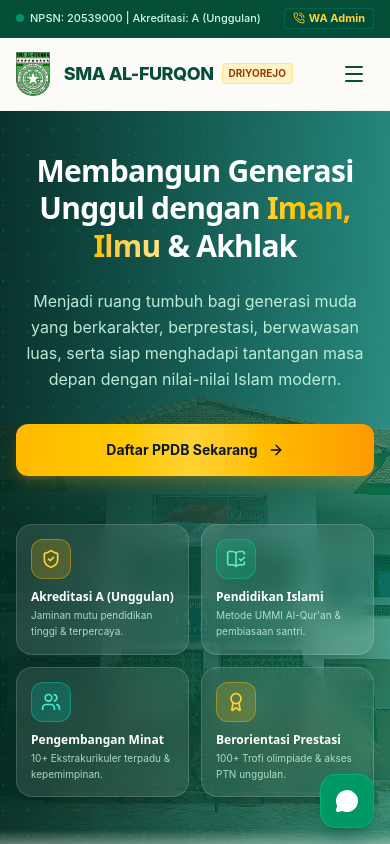
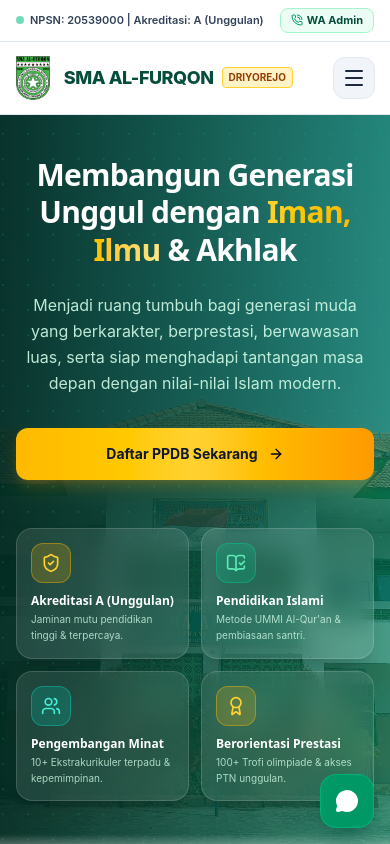
Before and after one commit to prayoga23/Website-SMA-Al-Furqon-Driyorejo, a Next.js app: page / in a window 390 px wide. Shown: the top 844 px of the page. Built offline with nearby package versions, Linux system fonts and the light colour scheme.

Commit message:
fix: make entire navbar pure white on mobile and desktop

```diff
--- a/src/components/navbar.tsx
+++ b/src/components/navbar.tsx
@@ -7,24 +7,14 @@ import {
   Menu,
   X,
   ChevronDown,
-  Sun,
-  Moon,
-  GraduationCap,
-  Sparkles,
   PhoneCall,
-  Calendar,
-  BookOpen,
-  Award,
-  Users,
-  Image as ImageIcon,
-  FileText,
   UserRoundPlus,
 } from "lucide-react";
 import { useData } from "@/context/data-context";
 
 export const Navbar: React.FC = () => {
   const pathname = usePathname();
-  const { schoolInfo, darkMode, setDarkMode } = useData();
+  const { schoolInfo } = useData();
   const [isScrolled, setIsScrolled] = useState(false);
   const [mobileMenuOpen, setMobileMenuOpen] = useState(false);
   const [activeDropdown, setActiveDropdown] = useState<string | null>(null);
@@ -92,18 +82,18 @@ export const Navbar: React.FC = () => {
 
   return (
     <>
-      {/* Top Banner Contact Strip */}
-      <div className="bg-[#044E38] text-emerald-100 text-xs py-2 border-b border-emerald-800/60 transition-colors">
+      {/* Top Banner Contact Strip (Clean White) */}
+      <div className="bg-white text-slate-700 text-xs py-2 border-b border-slate-200">
         <div className="max-w-[92rem] mx-auto px-4 sm:px-8 lg:px-12">
           {/* Desktop & Tablet Layout (sm and up) */}
           <div className="hidden sm:flex justify-between items-center gap-4">
             <div className="flex items-center gap-3.5 flex-wrap">
-              <span className="flex items-center gap-1.5 font-medium shrink-0">
-                <span className="inline-block w-2 h-2 rounded-full bg-emerald-400 animate-pulse"></span>
+              <span className="flex items-center gap-1.5 font-medium shrink-0 text-slate-700">
+                <span className="inline-block w-2 h-2 rounded-full bg-emerald-500 animate-pulse"></span>
                 NPSN: {schoolInfo.npsn} | Akreditasi: {schoolInfo.accreditation}
               </span>
-              <span className="hidden md:inline text-emerald-600">|</span>
-              <span className="hidden md:inline truncate max-w-md">{schoolInfo.address}</span>
+              <span className="hidden md:inline text-slate-300">|</span>
+              <span className="hidden md:inline truncate max-w-md text-slate-500">{schoolInfo.address}</span>
             </div>
 
             <div className="flex items-center gap-4 shrink-2">
@@ -111,9 +101,9 @@ export const Navbar: React.FC = () => {
                 href={`https://wa.me/${schoolInfo.whatsapp}?text=Halo%20Admin%20SMA%20Al-Furqon,%20saya%20ingin%20bertanya%20informasi%20PPDB`}
                 target="_blank"
                 rel="noreferrer"
-                className="hover:text-amber-300 transition-colors flex items-center gap-1.5 font-medium"
+                className="text-[#064E3B] hover:text-emerald-700 transition-colors flex items-center gap-1.5 font-bold bg-emerald-50 px-2.5 py-1 rounded-lg border border-emerald-200"
               >
-                <PhoneCall className="w-3.5 h-3.5 text-amber-400" />
+                <PhoneCall className="w-3.5 h-3.5 text-emerald-600" />
                 <span>WA Admin: +{schoolInfo.whatsapp}</span>
               </a>
             </div>
@@ -121,29 +111,28 @@ export const Navbar: React.FC = () => {
 
           {/* Mobile Phone Layout (< sm) */}
           <div className="flex sm:hidden justify-between items-center gap-2 text-[11px]">
-            <span className="flex items-center gap-1.5 font-medium truncate">
-              <span className="inline-block w-2 h-2 rounded-full bg-emerald-400 animate-pulse shrink-0"></span>
+            <span className="flex items-center gap-1.5 font-semibold text-slate-700 truncate">
+              <span className="inline-block w-2 h-2 rounded-full bg-emerald-500 animate-pulse shrink-0"></span>
               <span className="truncate">NPSN: {schoolInfo.npsn} | Akreditasi: {schoolInfo.accreditation}</span>
             </span>
             <a
               href={`https://wa.me/${schoolInfo.whatsapp}?text=Halo%20Admin%20SMA%20Al-Furqon,%20saya%20ingin%20bertanya%20informasi%20PPDB`}
               target="_blank"
               rel="noreferrer"
-              className="hover:text-amber-300 transition-colors flex items-center gap-1 font-bold shrink-0 bg-emerald-900/80 px-2 py-0.5 rounded border border-emerald-700/60 text-amber-300"
+              className="flex items-center gap-1 font-bold shrink-0 bg-emerald-50 px-2.5 py-1 rounded-lg border border-emerald-200 text-[#064E3B] hover:bg-emerald-100 transition-colors"
             >
-              <PhoneCall className="w-3 h-3 text-amber-400" />
+              <PhoneCall className="w-3 h-3 text-emerald-600" />
               <span>WA Admin</span>
             </a>
           </div>
         </div>
       </div>
 
-      {/* Main Sticky Navbar */}
+      {/* Main Sticky Navbar (Clean White) */}
       <header
-        className={`sticky top-0 z-50 transition-all duration-300 ${isScrolled
-          ? "bg-white/95 dark:bg-[#081612]/95 backdrop-blur-md shadow-lg border-b border-slate-200/80 dark:border-emerald-900/40 py-2.5"
-          : "bg-[#FDFBF7] dark:bg-[#081612] border-b border-slate-100 dark:border-emerald-950 py-3.5"
-          }`}
+        className={`sticky top-0 z-50 bg-white transition-all duration-300 border-b border-slate-200 ${
+          isScrolled ? "shadow-md py-2.5" : "py-3.5"
+        }`}
       >
         <div className="max-w-[92rem] mx-auto px-4 sm:px-8 lg:px-12 flex items-center justify-between gap-6">
           {/* Logo Brand */}
@@ -155,14 +144,14 @@ export const Navbar: React.FC = () => {
             />
             <div>
               <div className="flex items-center gap-2">
-                <span className="font-extrabold text-lg sm:text-xl tracking-tight text-[#064E3B] dark:text-emerald-400 font-heading">
+                <span className="font-extrabold text-lg sm:text-xl tracking-tight text-[#064E3B] font-heading">
                   SMA AL-FURQON
                 </span>
-                <span className="bg-amber-100 dark:bg-amber-950/60 text-amber-800 dark:text-amber-300 text-[10px] font-bold px-1.5 py-0.5 rounded border border-amber-300/40">
+                <span className="bg-amber-100 text-amber-800 text-[10px] font-bold px-1.5 py-0.5 rounded border border-amber-300">
                   DRIYOREJO
                 </span>
               </div>
-              <p className="text-[11px] text-slate-500 dark:text-slate-400 font-medium hidden sm:block">
+              <p className="text-[11px] text-slate-500 font-medium hidden sm:block">
                 Pondok Pesantren Al - Furqon Driyorejo Gresik
               </p>
             </div>
@@ -176,22 +165,23 @@ export const Navbar: React.FC = () => {
                 return (
                   <div key={link.name} className="relative group">
                     <button
-                      className={`flex items-center gap-1 px-3 py-2 text-sm font-semibold rounded-lg transition-colors ${isActive
-                        ? "text-[#047857] dark:text-emerald-400 bg-emerald-50 dark:bg-emerald-950/60"
-                        : "text-slate-700 dark:text-slate-200 hover:text-[#047857] dark:hover:text-emerald-400 hover:bg-slate-100/60 dark:hover:bg-emerald-950/30"
-                        }`}
+                      className={`flex items-center gap-1 px-3 py-2 text-sm font-semibold rounded-lg transition-colors ${
+                        isActive
+                          ? "text-[#047857] bg-emerald-50"
+                          : "text-slate-700 hover:text-[#047857] hover:bg-slate-100"
+                      }`}
                     >
                       {link.name}
                       <ChevronDown className="w-4 h-4 text-slate-400 group-hover:rotate-180 transition-transform duration-200" />
                     </button>
                     {/* Dropdown Menu */}
                     <div className="absolute left-0 top-full pt-2 w-56 opacity-0 translate-y-2 pointer-events-none group-hover:opacity-100 group-hover:translate-y-0 group-hover:pointer-events-auto transition-all duration-200 z-50">
-                      <div className="bg-white dark:bg-[#0E241E] rounded-xl shadow-xl border border-slate-100 dark:border-emerald-900/60 p-2 space-y-1">
+                      <div className="bg-white rounded-xl shadow-xl border border-slate-200 p-2 space-y-1">
                         {link.dropdown.map((sub) => (
                           <Link
                             key={sub.name}
                             href={sub.href}
-                            className="block px-3 py-2 text-xs font-semibold text-slate-700 dark:text-slate-200 hover:bg-emerald-50 dark:hover:bg-emerald-900/50 hover:text-[#047857] dark:hover:text-emerald-300 rounded-lg transition-colors"
+                            className="block px-3 py-2 text-xs font-semibold text-slate-700 hover:bg-emerald-50 hover:text-[#047857] rounded-lg transition-colors"
                           >
                             {sub.name}
                           </Link>
@@ -205,10 +195,11 @@ export const Navbar: React.FC = () => {
                 <Link
                   key={link.name}
                   href={link.href}
-                  className={`px-3 py-2 text-sm font-semibold rounded-lg transition-colors ${isActive
-                    ? "text-[#047857] dark:text-emerald-400 bg-emerald-50 dark:bg-emerald-950/60 font-bold"
-                    : "text-slate-700 dark:text-slate-200 hover:text-[#047857] dark:hover:text-emerald-400 hover:bg-slate-100/60 dark:hover:bg-emerald-950/30"
-                    }`}
+                  className={`px-3 py-2 text-sm font-semibold rounded-lg transition-colors ${
+                    isActive
+                      ? "text-[#047857] bg-emerald-50 font-bold"
+                      : "text-slate-700 hover:text-[#047857] hover:bg-slate-100"
+                  }`}
                 >
                   {link.name}
                 </Link>
@@ -218,55 +209,54 @@ export const Navbar: React.FC = () => {
 
           {/* Desktop Right Action Buttons */}
           <div className="hidden lg:flex items-center gap-1 shrink-0">
-
             {/* PPDB Button */}
             <Link
               href="/ppdb"
-              className="relative inline-flex items-center gap-2 px-5 py-2.5 rounded-xl font-bold text-xs text-white bg-gradient-to-r from-[#064E3B] via-[#047857] to-[#0D9488] hover:from-[#047857] hover:to-[#059669] shadow-md hover:shadow-emerald-900/20 active:scale-95 transition-all duration-200 group overflow-hidden border border-emerald-400/20"
+              className="relative inline-flex items-center gap-2 px-5 py-2.5 rounded-xl font-bold text-xs text-white bg-gradient-to-r from-[#064E3B] via-[#047857] to-[#0D9488] hover:from-[#047857] hover:to-[#059669] shadow-md active:scale-95 transition-all duration-200 group overflow-hidden border border-emerald-400/20"
             >
-              <UserRoundPlus className="w-4 h-4 text-amber-300 animate-spin-slow" />
+              <UserRoundPlus className="w-4 h-4 text-amber-300" />
               <span>PPDB 2026/2027</span>
             </Link>
           </div>
 
-          {/* Mobile Actions & Hamburger */}
+          {/* Mobile Hamburger Button */}
           <div className="flex items-center gap-2 lg:hidden">
             <button
               onClick={() => setMobileMenuOpen(!mobileMenuOpen)}
-              className="p-2 rounded-xl text-[#064E3B] hover:bg-emerald-50 active:scale-95 transition-all"
+              className="p-2 rounded-xl text-slate-800 bg-slate-100 hover:bg-slate-200 active:scale-95 transition-all border border-slate-200"
               aria-label="Open Menu"
             >
-              {mobileMenuOpen ? <X className="w-6 h-6" /> : <Menu className="w-6 h-6" />}
+              {mobileMenuOpen ? <X className="w-6 h-6 text-slate-800" /> : <Menu className="w-6 h-6 text-slate-800" />}
             </button>
           </div>
         </div>
       </header>
 
-      {/* Mobile Drawer Menu */}
+      {/* Mobile Drawer Menu (Pure White) */}
       {mobileMenuOpen && (
         <div className="fixed inset-0 z-50 lg:hidden">
           {/* Backdrop */}
           <div
-            className="fixed inset-0 bg-slate-900/60 backdrop-blur-sm"
+            className="fixed inset-0 bg-slate-900/50 backdrop-blur-xs"
             onClick={() => setMobileMenuOpen(false)}
           ></div>
 
-          {/* Drawer Box */}
-          <div className="fixed right-0 top-0 bottom-0 w-4/5 max-w-sm bg-white dark:bg-[#081612] shadow-2xl z-50 overflow-y-auto p-6 flex flex-col justify-between border-l border-slate-200 dark:border-emerald-900/50">
+          {/* Drawer Box (Pure White) */}
+          <div className="fixed right-0 top-0 bottom-0 w-4/5 max-w-sm bg-white shadow-2xl z-50 overflow-y-auto p-6 flex flex-col justify-between border-l border-slate-200">
             <div>
-              <div className="flex items-center justify-between pb-4 mb-4 border-b border-slate-100 dark:border-emerald-900/40">
+              <div className="flex items-center justify-between pb-4 mb-4 border-b border-slate-100">
                 <div className="flex items-center gap-2.5">
                   <img src="/logo.png" alt="Logo" className="w-9 h-9 object-contain" />
                   <div>
-                    <h3 className="font-bold text-sm text-[#064E3B] dark:text-emerald-400">
+                    <h3 className="font-bold text-sm text-[#064E3B]">
                       SMA AL-FURQON
                     </h3>
-                    <p className="text-[10px] text-slate-400">Driyorejo, Gresik</p>
+                    <p className="text-[10px] text-slate-500 font-medium">Driyorejo, Gresik</p>
                   </div>
                 </div>
                 <button
                   onClick={() => setMobileMenuOpen(false)}
-                  className="p-2 text-slate-500 hover:text-slate-800 dark:hover:text-slate-200"
+                  className="p-2 text-slate-500 hover:text-slate-800 hover:bg-slate-100 rounded-xl"
                 >
                   <X className="w-5 h-5" />
                 </button>
@@ -281,22 +271,23 @@ export const Navbar: React.FC = () => {
                       <div key={link.name} className="py-1">
                         <button
                           onClick={() => toggleDropdown(link.name)}
-                          className="w-full flex items-center justify-between px-3 py-2.5 text-sm font-semibold text-slate-700 dark:text-slate-200 rounded-lg hover:bg-slate-100 dark:hover:bg-emerald-900/40"
+                          className="w-full flex items-center justify-between px-3 py-2.5 text-sm font-bold text-slate-800 rounded-lg hover:bg-slate-100 hover:text-[#047857]"
                         >
                           <span>{link.name}</span>
                           <ChevronDown
-                            className={`w-4 h-4 transition-transform ${isOpen ? "rotate-180 text-[#047857]" : ""
-                              }`}
+                            className={`w-4 h-4 transition-transform ${
+                              isOpen ? "rotate-180 text-[#047857]" : "text-slate-400"
+                            }`}
                           />
                         </button>
                         {isOpen && (
-                          <div className="pl-4 pr-2 py-1 space-y-1 border-l-2 border-emerald-500/40 my-1 ml-3">
+                          <div className="pl-4 pr-2 py-1 space-y-1 border-l-2 border-emerald-500 my-1 ml-3 bg-slate-50 rounded-r-lg">
                             {link.dropdown.map((sub) => (
                               <Link
                                 key={sub.name}
                                 href={sub.href}
                                 onClick={() => setMobileMenuOpen(false)}
-                                className="block px-3 py-2 text-xs font-medium text-slate-600 dark:text-slate-300 hover:text-[#047857] dark:hover:text-emerald-400 rounded-md"
+                                className="block px-3 py-2 text-xs font-semibold text-slate-700 hover:text-[#047857] hover:bg-emerald-50 rounded-md"
                               >
                                 {sub.name}
                               </Link>
@@ -311,7 +302,7 @@ export const Navbar: React.FC = () => {
                       key={link.name}
                       href={link.href}
                       onClick={() => setMobileMenuOpen(false)}
-                      className="block px-3 py-2.5 text-sm font-semibold text-slate-700 dark:text-slate-200 rounded-lg hover:bg-slate-100 dark:hover:bg-emerald-900/40"
+                      className="block px-3 py-2.5 text-sm font-bold text-slate-800 rounded-lg hover:bg-slate-100 hover:text-[#047857]"
                     >
                       {link.name}
                     </Link>
@@ -321,11 +312,11 @@ export const Navbar: React.FC = () => {
             </div>
 
             {/* Mobile Footer CTAs */}
-            <div className="pt-6 border-t border-slate-100 dark:border-emerald-900/40 space-y-3">
+            <div className="pt-6 border-t border-slate-100 space-y-3">
               <Link
                 href="/ppdb"
                 onClick={() => setMobileMenuOpen(false)}
-                className="w-full py-3 px-4 rounded-xl text-center font-bold text-sm text-white bg-gradient-to-r from-[#064E3B] to-[#0D9488] shadow-md block"
+                className="w-full py-3 px-4 rounded-xl text-center font-bold text-sm text-white bg-[#064E3B] hover:bg-[#047857] shadow-md block"
               >
                 Daftar PPDB 2026/2027
               </Link>
```
